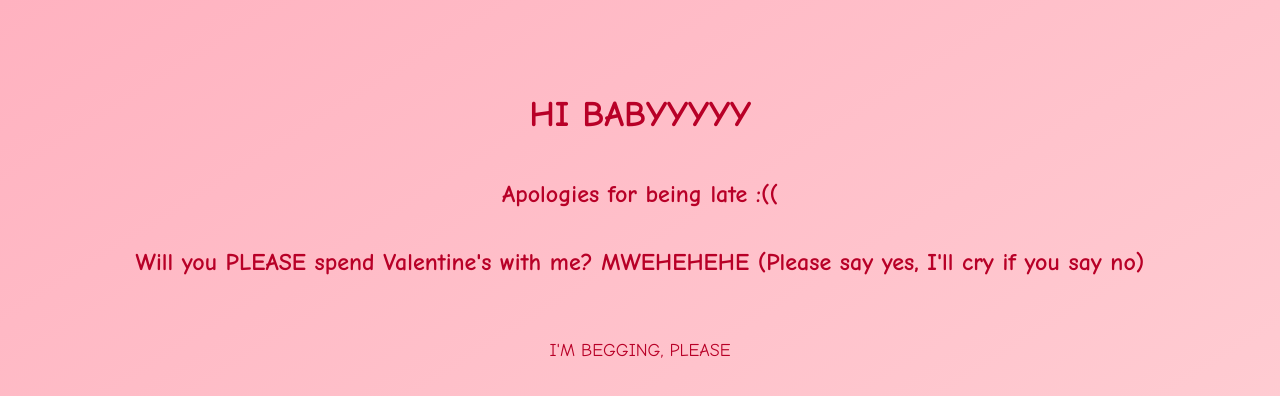
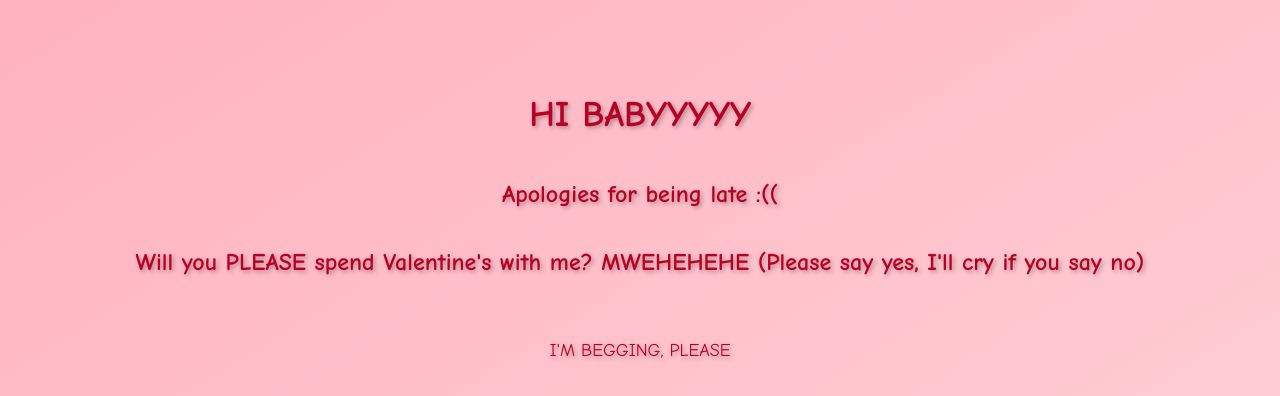
Before and after one commit to rinlyy/valentine.github.io, a plain HTML site: page hihi.html in a window 1280 px wide. Shown: the top 396 px of the page. Drawn offline with Linux system fonts and the light colour scheme.

Commit message:
hihi.html

```diff
--- a/hihi.html
+++ b/hihi.html
@@ -21,6 +21,7 @@
         h1, h2, h3, p {
             color: #B80027;
             margin-top: 20px; /* Adjusted margin */
+            text-shadow: 2px 2px 4px rgba(0, 0, 0, 0.3); /* Added text shadow */
         }
 
         h1 {
```
